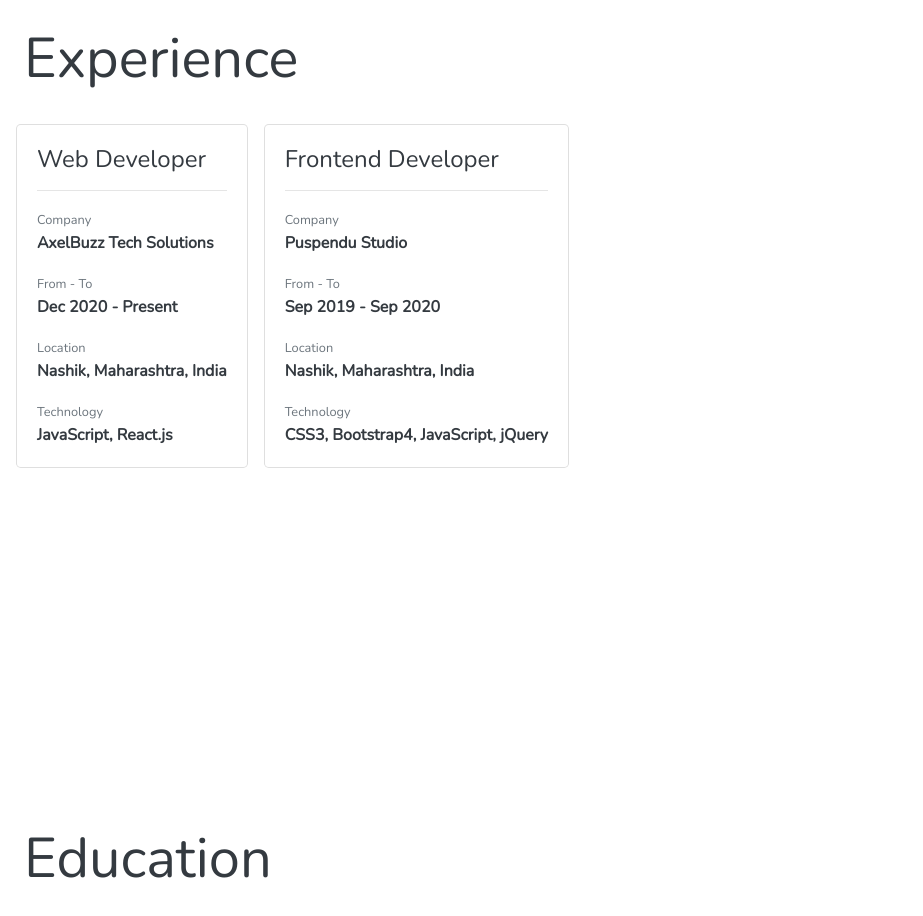
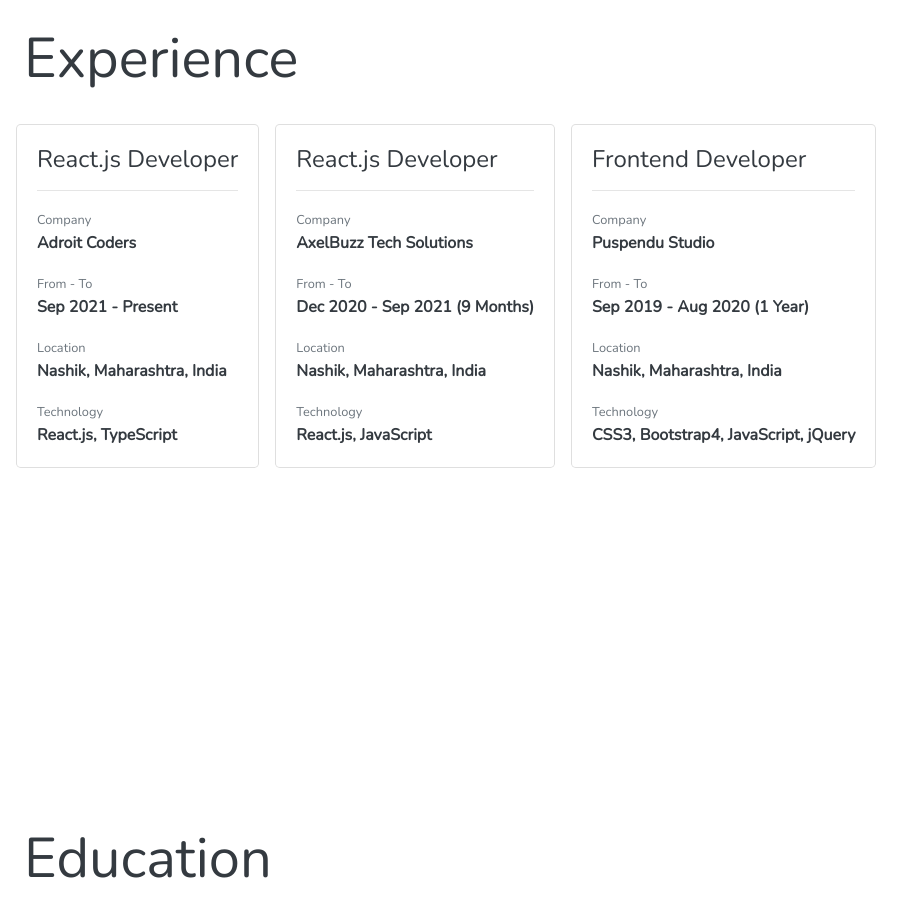
Before and after one commit to barindebnath/portfolio1, a React (Create React App) app: page / in a window 1280 px wide. Shown: the part 2520-3436 px from the top of the page, without its empty margins (0-923 px from the left). Built offline with nearby package versions, Linux system fonts and the light colour scheme.

Commit message:
add adroitcoders

```diff
--- a/src/Sections/Experience.js
+++ b/src/Sections/Experience.js
@@ -4,19 +4,28 @@ import { Title, Line } from "./CardText";
 const Experience = () => {
   const experiences = [
     {
-      title: "Web Developer",
+      title: "React.js Developer",
+      lines: [
+        { small: "Company", big: "Adroit Coders" },
+        { small: "From - To", big: "Sep 2021 - Present" },
+        { small: "Location", big: "Nashik, Maharashtra, India" },
+        { small: "Technology", big: "React.js, TypeScript" },
+      ],
+    },
+    {
+      title: "React.js Developer",
       lines: [
         { small: "Company", big: "AxelBuzz Tech Solutions" },
-        { small: "From - To", big: "Dec 2020 - Present" },
+        { small: "From - To", big: "Dec 2020 - Sep 2021 (9 Months)" },
         { small: "Location", big: "Nashik, Maharashtra, India" },
-        { small: "Technology", big: "JavaScript, React.js" },
+        { small: "Technology", big: "React.js, JavaScript" },
       ],
     },
     {
       title: "Frontend Developer",
       lines: [
         { small: "Company", big: "Puspendu Studio" },
-        { small: "From - To", big: "Sep 2019 - Sep 2020" },
+        { small: "From - To", big: "Sep 2019 - Aug 2020 (1 Year)" },
         { small: "Location", big: "Nashik, Maharashtra, India" },
         { small: "Technology", big: "CSS3, Bootstrap4, JavaScript, jQuery" },
       ],
```
